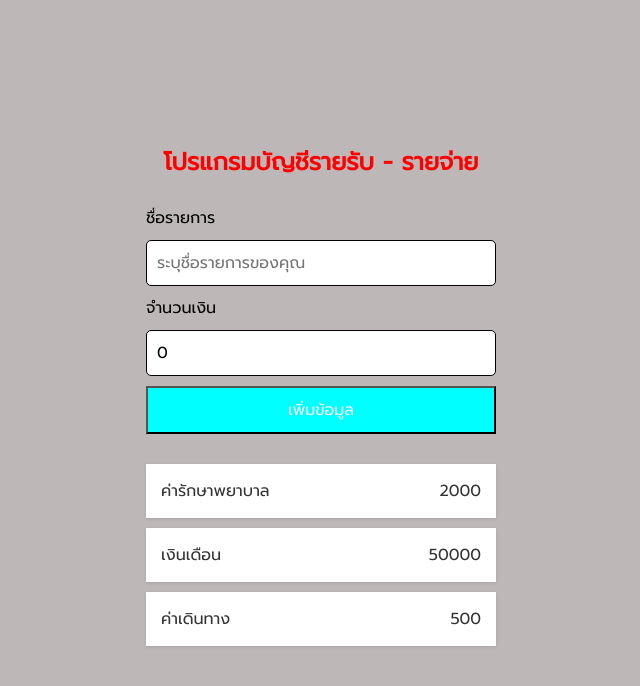
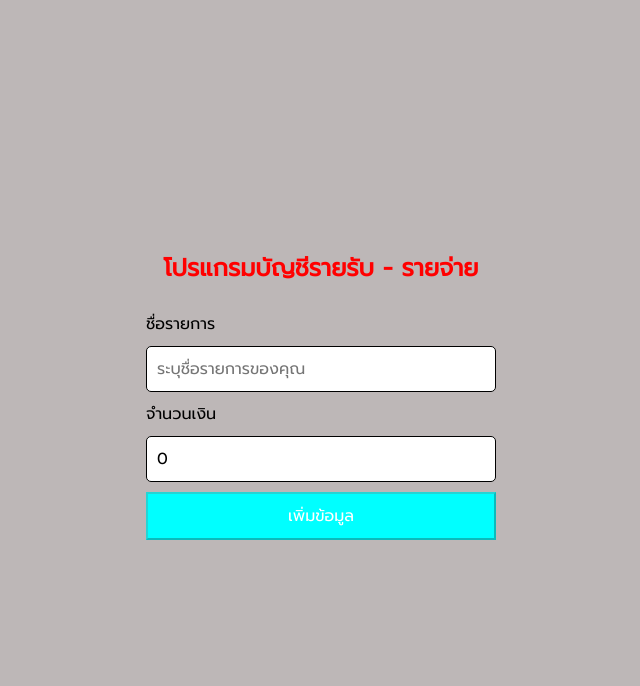
Before and after one commit to Atthaset/L_React, a React (Create React App) app: page / in a window 1280 px wide. Shown: the top 686 px of the page, without its empty margins (319-959 px from the left). Built offline with nearby package versions, Linux system fonts and the light colour scheme.

Commit message:
06/01/2023

```diff
--- a/src/App.js
+++ b/src/App.js
@@ -5,16 +5,11 @@ import { useState } from 'react'
 
 function App() {
   const design = { color: "red", textAlign: "center", fontSize: '1.5rem' }
-  const initData = [
-    { id: 1, title: "ค่ารักษาพยาบาล", amount: 2000 },//id = key props ค่าต้องไม่ซ้ำกัน สามารถใช้ UUID ได้
-    { id: 2, title: "เงินเดือน", amount: 50000 },
-    { id: 3, title: "ค่าเดินทาง", amount: 500 },
-  ]
-  const [items,setItem] = useState(initData)//ชื่อ [state,Function setState] = useState(ค่าเริ่มต้นของ state)
+  const [items,setItem] = useState([])//ชื่อ [state,Function setState] = useState(ค่าเริ่มต้นของ state)
   //ค่าเริ่มต้นอาจจะเป็นค่าเปล่า Arrary เปล่าได้ เช่น const [items,setItem] = useState([])
   const onAddNewItem = (newItem) => {//function รอรับค่าจาก FormComponent
     setItem((prevItem)=>{
-      return [newItem,...prevItem]
+      return [newItem,...prevItem]//ข้อมูลใหม่ ต่อข้อมูลเดิมหรือข้อมูลใหม่อยู่บนสุด
     })
   }
   return (
--- a/src/Component/FormComponent.js
+++ b/src/Component/FormComponent.js
@@ -1,4 +1,4 @@
-import { useState } from 'react'
+import { useState,useEffect } from 'react'
 import './FormComponent.css'
 import { v4 as uuidv4 } from 'uuid';
 
@@ -7,6 +7,7 @@ const FormComponent = (props) => {
     //State
     const [title, setTitle] = useState('')
     const [amount, setAmount] = useState(0)
+    const [formValid,setFormValid] = useState(false)
 
     const inputTitle = (event) => {
         setTitle(event.target.value)
@@ -26,6 +27,12 @@ const FormComponent = (props) => {
         setTitle('')
         setAmount(0)
     }
+
+    useEffect(()=>{
+        const checkdata = title.trim().length>0 && amount !== 0
+        setFormValid(checkdata)
+    },[title,amount])
+
     return (
         <div>
             <form onSubmit={saveItem}>
@@ -38,11 +45,11 @@ const FormComponent = (props) => {
                     <input type="number" placeholder="(+ รายรับ , - รายจ่าย)" onChange={inputAmount} value={amount} />
                 </div>
                 <div>
-                    <button type="submit" > เพิ่มข้อมูล </button>
+                    <button type="submit" disabled = {!formValid}> เพิ่มข้อมูล </button>
                 </div>
             </form>
         </div>
-    )
+    )// disabled = !false = true ให้ปิด , disabled = !true = flase ไม่สามารถปิดได้
 }
 
 export default FormComponent;
--- /dev/null
+++ b/src/Component/Item.css
@@ -0,0 +1,7 @@
+.expense{
+    border-right: 5px solid red;
+}
+
+.income{
+    border-right:  5px solid #2ccc71;
+}
--- a/src/Component/Item.js
+++ b/src/Component/Item.js
@@ -1,14 +1,21 @@
-import PropTypes from 'prop-types';
+import PropTypes from "prop-types";
+import './Item.css'
 
-const Item = ({ title, amount }) => {//props refactoring
-    return (
-        <li>{title} <span>{amount}</span></li>
-    );
-}
+const Item = ({ title, amount }) => {
+  //props refactoring
+  const status = amount < 0 ? "expense" : "income";
+  const symbol = amount < 0 ? "-" : "+";
+  return (
+    <li className={status}>
+      {title}
+      <span>{symbol}{Math.abs(amount)}</span>
+    </li>
+  );
+};
 
 Item.propTypes = {
-    title:PropTypes.string.isRequired,
-    amount:PropTypes.number.isRequired
-}
+  title: PropTypes.string.isRequired,
+  amount: PropTypes.number.isRequired,
+};
 
 export default Item;
```
